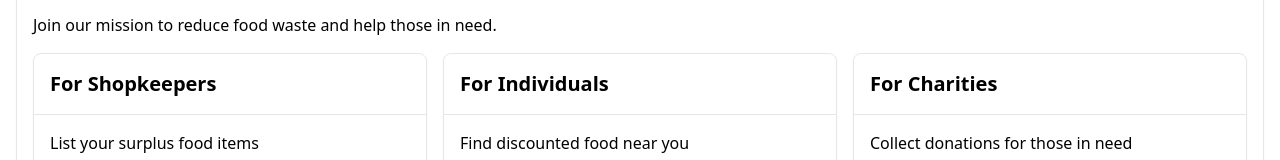
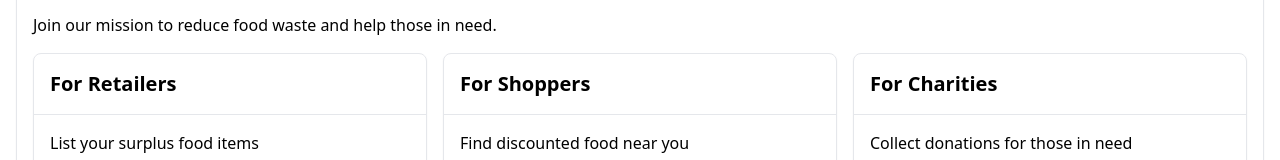
Before and after one commit to yaminibuyya27/smart-food-connect, a React (Vite) app: page / in a window 1280 px wide. Shown: the part 198-358 px from the top of the page. Built offline with nearby package versions, Linux system fonts and the light colour scheme; no server answers.

Commit message:
Update UI Views

```diff
--- a/src/components/Header.jsx
+++ b/src/components/Header.jsx
@@ -21,7 +21,7 @@ const Header = ({ setActiveView, cartItemsCount, currentUser, handleLogout }) =>
                     Cart ({cartItemsCount})
                 </Button> */}
                 {
-                    currentUser && currentUser.userType === "shopkeeper"? (
+                    currentUser && currentUser.userType === "retailer"? (
                         <>
                             <Button onClick={() => setActiveView("inventory")}>Manage Inventory</Button>
                         </>
--- a/src/views/HomeView.jsx
+++ b/src/views/HomeView.jsx
@@ -19,7 +19,7 @@ const HomeView = ({ setActiveView }) => (
             <div className="grid grid-cols-3 gap-4 mt-4">
                 <Card>
                     <CardHeader>
-                        <CardTitle>For Shopkeepers</CardTitle>
+                        <CardTitle>For Retailers</CardTitle>
                     </CardHeader>
                     <CardContent>List your surplus food items</CardContent>
                     <CardFooter>
@@ -28,7 +28,7 @@ const HomeView = ({ setActiveView }) => (
                 </Card>
                 <Card>
                     <CardHeader>
-                        <CardTitle>For Individuals</CardTitle>
+                        <CardTitle>For Shoppers</CardTitle>
                     </CardHeader>
                     <CardContent>Find discounted food near you</CardContent>
                     <CardFooter>
--- a/src/views/RegisterView.jsx
+++ b/src/views/RegisterView.jsx
@@ -95,12 +95,12 @@ const RegisterView = ({ setActiveView }) => {
                                 //onChange={(event) => setFormData(formData => ({...formData, userType: event.target.value}))}
                             >
                                 <div className="flex items-center space-x-2">
-                                    <RadioGroupItem value="individual" id="individual" name ="userType" handleOptionChange={handleOptionChange} />
-                                    <Label htmlFor="individual">Individual</Label>
+                                    <RadioGroupItem value="shopper" id="shopper" name ="userType" handleOptionChange={handleOptionChange} />
+                                    <Label htmlFor="shopper">Shopper</Label>
                                 </div>
                                 <div className="flex items-center space-x-2">
-                                    <RadioGroupItem value="shopkeeper" id="shopkeeper" name ="userType" handleOptionChange={handleOptionChange}/>
-                                    <Label htmlFor="shopkeeper">Shopkeeper</Label>
+                                    <RadioGroupItem value="retailer" id="retailer" name ="userType" handleOptionChange={handleOptionChange}/>
+                                    <Label htmlFor="retailer">Retailer</Label>
                                 </div>
                                 <div className="flex items-center space-x-2">
                                     <RadioGroupItem value="charity" id="charity" name ="userType" handleOptionChange={handleOptionChange}/>
```
